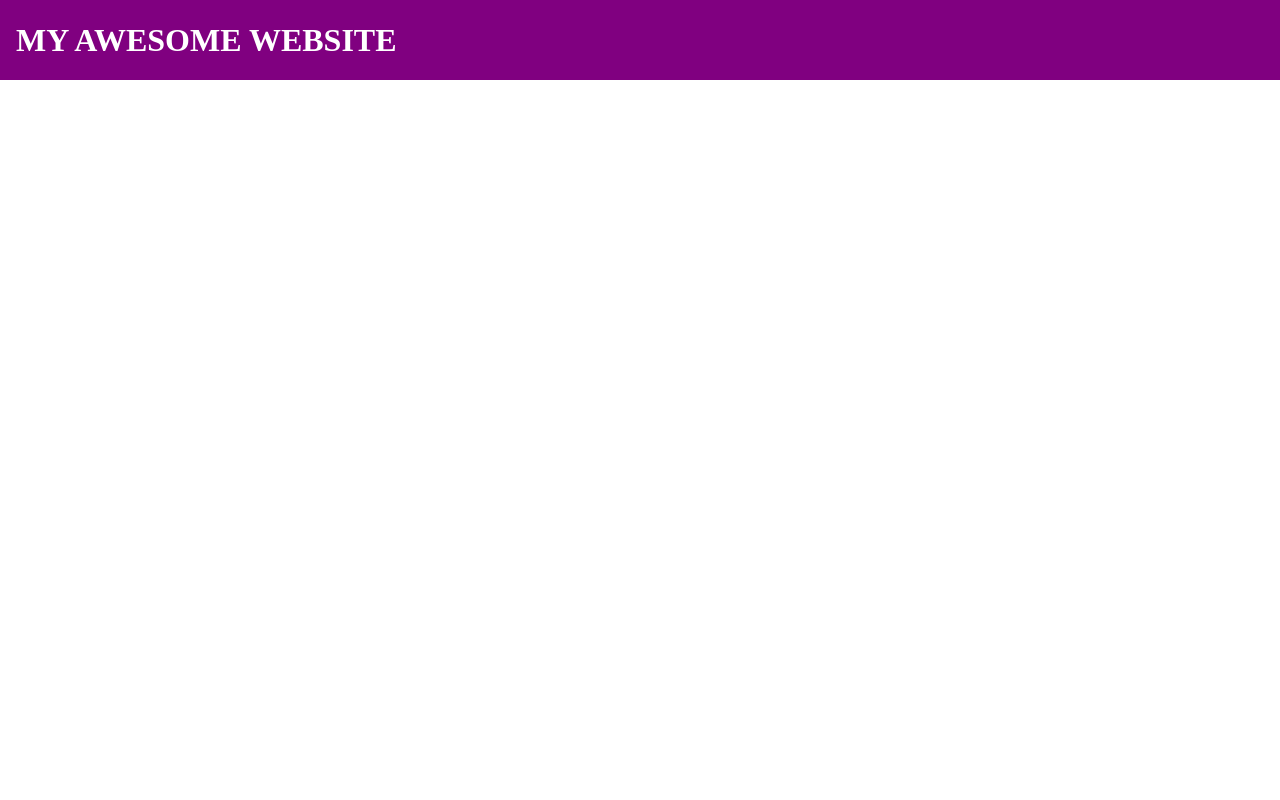
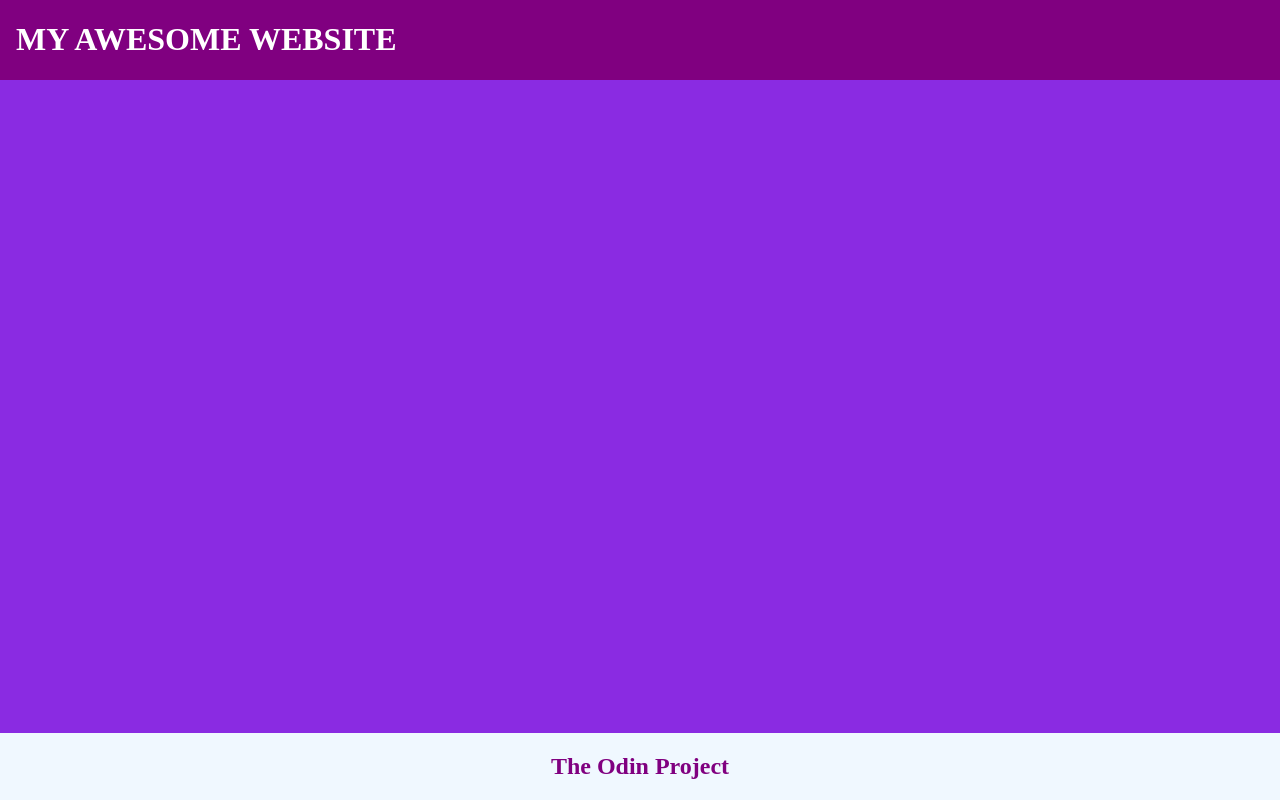
Before and after one commit to LaurentiuSoit/flexbox-site, a plain HTML site: page index.html in a window 1280 px wide. Drawn offline with Linux system fonts and the light colour scheme.

Commit message:
Sized top, mid and bot bars

```diff
--- a/index.html
+++ b/index.html
@@ -10,13 +10,12 @@
 <body>
     <div class = "large-container">
         <div class = "top-bar">
-            <h1 class = "header-text">MY AWESOME WEBSITE</h1>
+            <h1>MY AWESOME WEBSITE</h1>
         </div>
-        <div class = "middle-portion">
-            <div class = "left-links"></div>
-            <div class = "right-panels"></div>
+        <div class = "middle-portion"></div>
+        <div class = "bottom-bar">
+            <h2 class = "footer-text">The Odin Project</h1>
         </div>
-        <div class = "bottom-bar"></div>
     </div>
 </body>
 </html>
--- a/styles.css
+++ b/styles.css
@@ -1,27 +1,60 @@
+html
+{
+    height: 100%;
+}
 body
 {
     margin: 0;
     padding: 0;
+    height: 100%;
 }
 
 .large-container
 {
     display: flex;
+    flex-direction: column;
+    height: 100%;
+    justify-content:space-between;
+}
+
+.large-container div
+{
+    height: 100px;
 }
 
 .top-bar
 {
     display: flex;
-    flex: 1 1 auto;
+    flex : 1;
     background-color: purple;
-    height: 80px;
     align-items: center;
 }
 
-.header-text
+.top-bar h1
 {
     font-size: 32px;
     font-weight: 900;
     color: white;
     text-indent: 16px;
 }
+
+.middle-portion
+{
+    display: flex;
+    flex: 13;
+    background-color:blueviolet;
+}
+
+
+.bottom-bar
+{
+    display: flex;
+    flex: 1;
+    background-color:aliceblue;
+    justify-content: center;
+    align-items: center;
+}
+.bottom-bar h2
+{
+    color: purple;
+}
```
